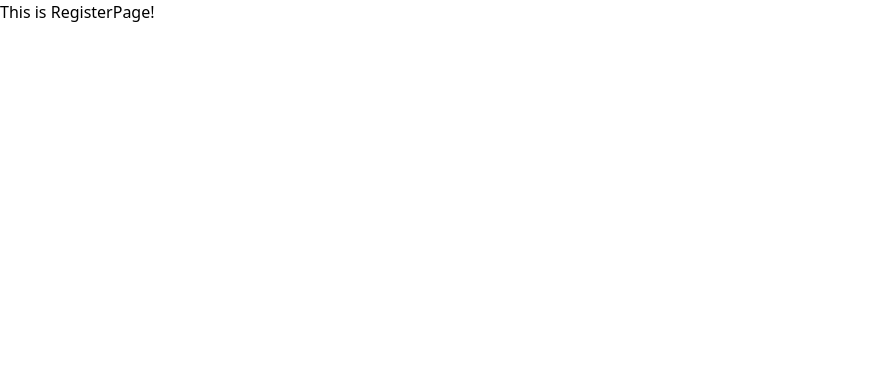
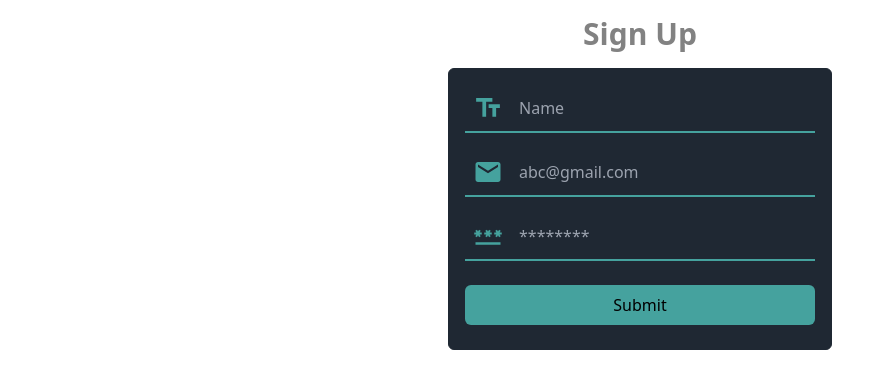
Before and after one commit to vinitGithub099/Chat_App, a React (Vite) app in the folder frontend/: page /register in a window 1280 px wide. Shown: the top 388 px of the page, without its empty margins (0-895 px from the left). Built offline with nearby package versions, Linux system fonts and the light colour scheme; no server answers.

Commit message:
created basic login and register pages

```diff
--- a/frontend/src/pages/Auth/Login/index.jsx
+++ b/frontend/src/pages/Auth/Login/index.jsx
@@ -1,5 +1,65 @@
+import { MdEmail, MdPassword } from "react-icons/md";
+import { authAPI } from "../../../api/authAPI";
+import Button from "../../../components/Button";
+import Form from "../../../components/Form";
+import EmailField from "../../../components/Input/Email";
+import PasswordField from "../../../components/Input/Password";
+import styles from "./index.module.css";
+
 const LoginPage = () => {
-  return <div>This is LoginPage!</div>;
+  const loginUser = async (data) => {
+    try {
+      const res = await authAPI.loginUser(data);
+      console.log(res);
+    } catch (error) {
+      console.log(error);
+    }
+  };
+
+  const handleSubmit = (formData) => {
+    console.log(formData);
+    // loginUser(formData);
+  };
+
+  return (
+    <div className={styles.loginContainer}>
+      <h3 className={styles.loginHeading}>Login</h3>
+      <Form
+        {...{
+          className: styles.loginForm,
+          handleSubmit: handleSubmit,
+        }}
+      >
+        <EmailField
+          {...{
+            wrapperClassName: styles.wrapperClassName,
+            className: styles.className,
+            errorClassName: styles.errorClassName,
+            labelClassName: styles.labelClassName,
+            inpClassName: styles.inpClassName,
+            label: <MdEmail size={30} />,
+            name: "email",
+            placeholder: "abc@gmail.com",
+          }}
+        />
+        <PasswordField
+          {...{
+            wrapperClassName: styles.wrapperClassName,
+            className: styles.className,
+            errorClassName: styles.errorClassName,
+            labelClassName: styles.labelClassName,
+            inpClassName: styles.inpClassName,
+            label: <MdPassword size={30} />,
+            name: "password",
+            placeholder: "********",
+          }}
+        />
+        <Button type="submit" className={styles.submitBtnClassName}>
+          Submit
+        </Button>
+      </Form>
+    </div>
+  );
 };
 
 export default LoginPage;
--- a/frontend/src/pages/Auth/Login/index.module.css
+++ b/frontend/src/pages/Auth/Login/index.module.css
@@ -0,0 +1,34 @@
+.loginContainer {
+  @apply mx-auto w-full min-h-screen;
+
+  .loginHeading {
+    @apply text-light-2 text-3xl font-bold text-center py-4;
+  }
+
+  .loginForm {
+    @apply p-4 mx-auto max-w-sm border border-primary bg-primary rounded-md flex flex-col gap-4;
+
+    .wrapperClassName {
+    }
+
+    .className {
+      @apply p-2 flex border-b-2 border-highlight;
+    }
+
+    .labelClassName {
+      @apply pr-2 text-highlight;
+    }
+
+    .errorClassName {
+      @apply py-1 text-red-300 text-xs font-light;
+    }
+
+    .inpClassName {
+      @apply px-2 outline-none text-white bg-transparent;
+    }
+
+    .submitBtnClassName {
+      @apply my-2 p-2 rounded-md bg-highlight;
+    }
+  }
+}
--- a/frontend/src/pages/Auth/Register/index.jsx
+++ b/frontend/src/pages/Auth/Register/index.jsx
@@ -1,5 +1,78 @@
+import { MdEmail, MdPassword, MdTextFields } from "react-icons/md";
+import { authAPI } from "../../../api/authAPI";
+import Button from "../../../components/Button";
+import Form from "../../../components/Form";
+import EmailField from "../../../components/Input/Email";
+import PasswordField from "../../../components/Input/Password";
+import TextField from "../../../components/Input/Text";
+import styles from "./index.module.css";
+
 const RegisterPage = () => {
-  return <div>This is RegisterPage!</div>;
+  const registerUser = async (data) => {
+    try {
+      const res = await authAPI.loginUser(data);
+      console.log(res);
+    } catch (error) {
+      console.log(error);
+    }
+  };
+
+  const handleSubmit = (formData) => {
+    console.log(formData);
+    // registerUser(formData);
+  };
+
+  return (
+    <div className={styles.registerContainer}>
+      <h3 className={styles.registerHeading}>Sign Up</h3>
+      <Form
+        {...{
+          className: styles.registerForm,
+          handleSubmit: handleSubmit,
+        }}
+      >
+        <TextField
+          {...{
+            wrapperClassName: styles.wrapperClassName,
+            className: styles.className,
+            errorClassName: styles.errorClassName,
+            labelClassName: styles.labelClassName,
+            inpClassName: styles.inpClassName,
+            label: <MdTextFields size={30} />,
+            name: "name",
+            placeholder: "Name",
+          }}
+        />
+        <EmailField
+          {...{
+            wrapperClassName: styles.wrapperClassName,
+            className: styles.className,
+            errorClassName: styles.errorClassName,
+            labelClassName: styles.labelClassName,
+            inpClassName: styles.inpClassName,
+            label: <MdEmail size={30} />,
+            name: "email",
+            placeholder: "abc@gmail.com",
+          }}
+        />
+        <PasswordField
+          {...{
+            wrapperClassName: styles.wrapperClassName,
+            className: styles.className,
+            errorClassName: styles.errorClassName,
+            labelClassName: styles.labelClassName,
+            inpClassName: styles.inpClassName,
+            label: <MdPassword size={30} />,
+            name: "password",
+            placeholder: "********",
+          }}
+        />
+        <Button type="submit" className={styles.submitBtnClassName}>
+          Submit
+        </Button>
+      </Form>
+    </div>
+  );
 };
 
 export default RegisterPage;
--- a/frontend/src/pages/Auth/Register/index.module.css
+++ b/frontend/src/pages/Auth/Register/index.module.css
@@ -0,0 +1,34 @@
+.registerContainer {
+  @apply mx-auto w-full min-h-screen;
+
+  .registerHeading {
+    @apply text-light-2 text-3xl font-bold text-center py-4;
+  }
+
+  .registerForm {
+    @apply p-4 mx-auto max-w-sm border border-primary bg-primary rounded-md flex flex-col gap-4;
+
+    .wrapperClassName {
+    }
+
+    .className {
+      @apply p-2 flex border-b-2 border-highlight;
+    }
+
+    .labelClassName {
+      @apply pr-2 text-highlight;
+    }
+
+    .errorClassName {
+      @apply py-1 text-red-300 text-xs font-light;
+    }
+
+    .inpClassName {
+      @apply px-2 outline-none text-white bg-transparent;
+    }
+
+    .submitBtnClassName {
+      @apply my-2 p-2 rounded-md bg-highlight;
+    }
+  }
+}
--- a/frontend/src/pages/Home/index.module.css
+++ b/frontend/src/pages/Home/index.module.css
@@ -1,5 +1,5 @@
 .container {
-  @apply w-full min-h-screen font-mono;
+  @apply w-full min-h-screen font-mono flex flex-col justify-between;
 
   .header {
     @apply px-8 py-4 w-full flex flex-row justify-between items-center shadow-md shadow-highlight;
```
